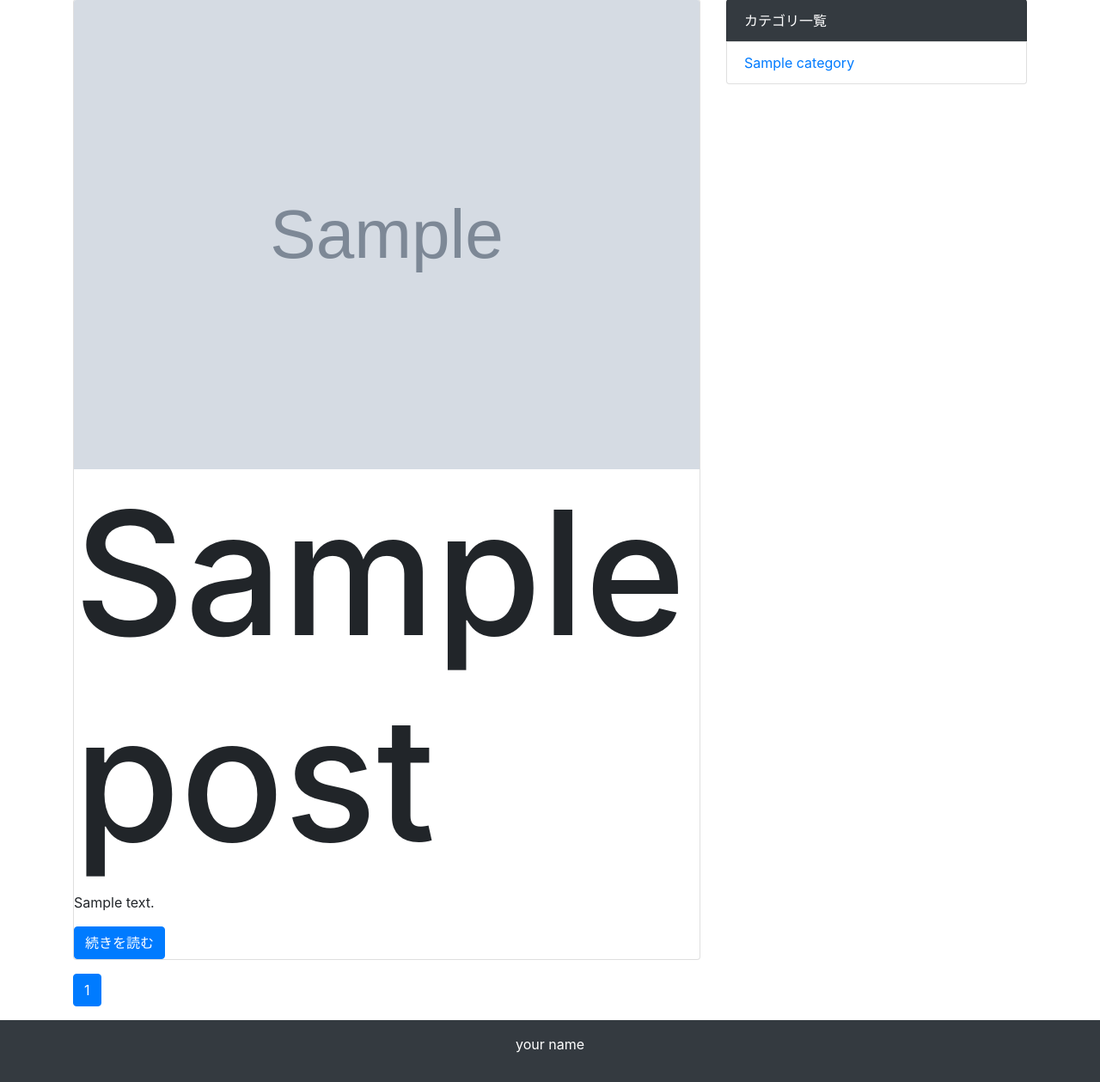
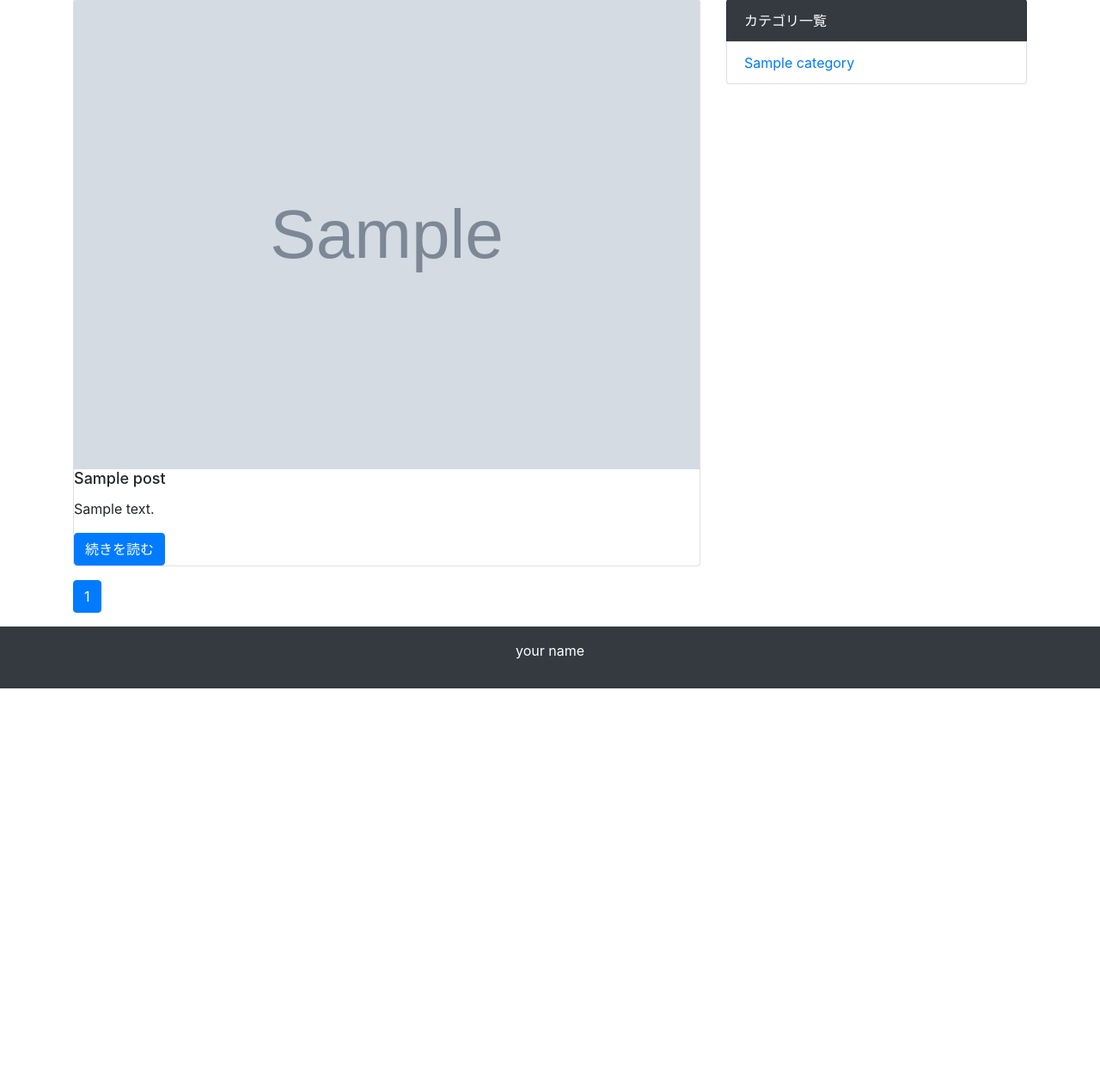
Before and after one commit to tarurata/projectz, a Django app: page / in a window 1280 px wide. Shown: the part 366-1625 px from the top of the page at 86% size. After the commit the page ends 1167 px from the top, so only its background shows below. Run offline with Django 3.2, Linux system fonts and the light colour scheme; tables that the repository leaves empty hold one stand-in row (values such as "Sample post"); grey boxes marked "Sample" are stand-in pictures; some libraries are stand-ins or nearby versions.

Commit message:
change SK and css

```diff
--- a/blog/static/style.css
+++ b/blog/static/style.css
@@ -5,5 +5,5 @@
 }
 
 h4{
-    font-size: 200px;
+    font-size: 18px;
 }
--- a/projectz/settings.py
+++ b/projectz/settings.py
@@ -19,7 +19,8 @@ BASE_DIR = os.path.dirname(os.path.dirname(os.path.abspath(__file__)))
 # See https://docs.djangoproject.com/en/2.0/howto/deployment/checklist/
 
 # SECURITY WARNING: keep the secret key used in production secret!
-SECRET_KEY = 'h3-1o8l9@l4&4i5jkjf+g*0tv4tn$gw(i2&2uy813&-_!w6%+@'
+# 本運用のときは設定。秘密にする。
+SECRET_KEY = 'test'
 
 # SECURITY WARNING: don't run with debug turned on in production!
 DEBUG = True
```
